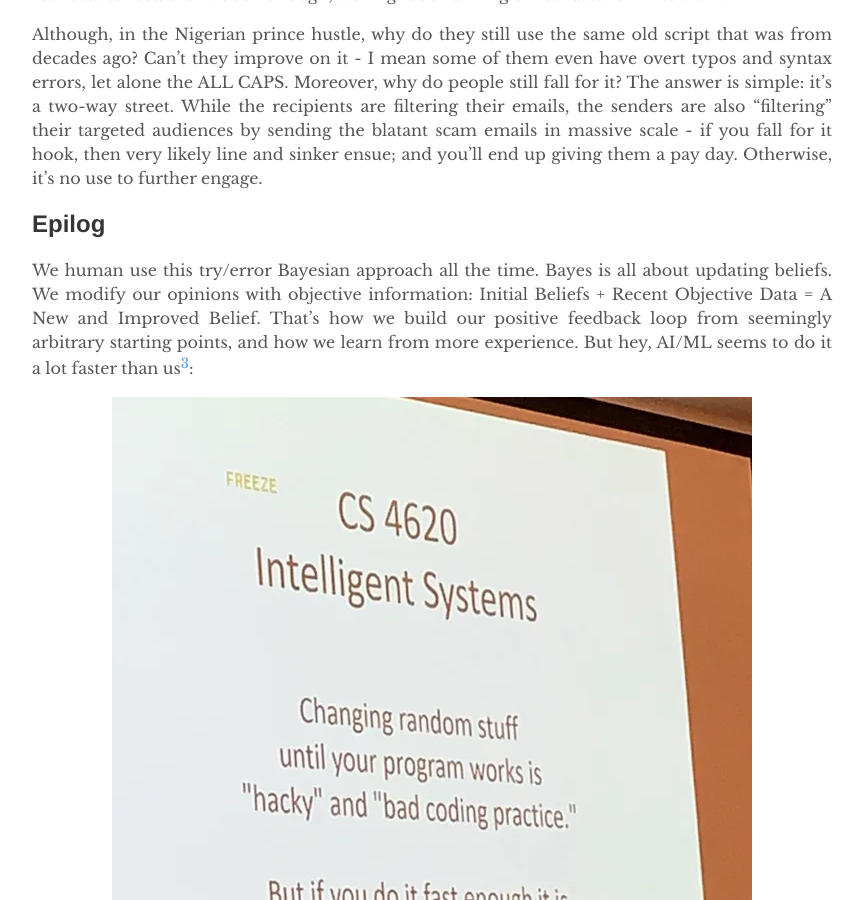
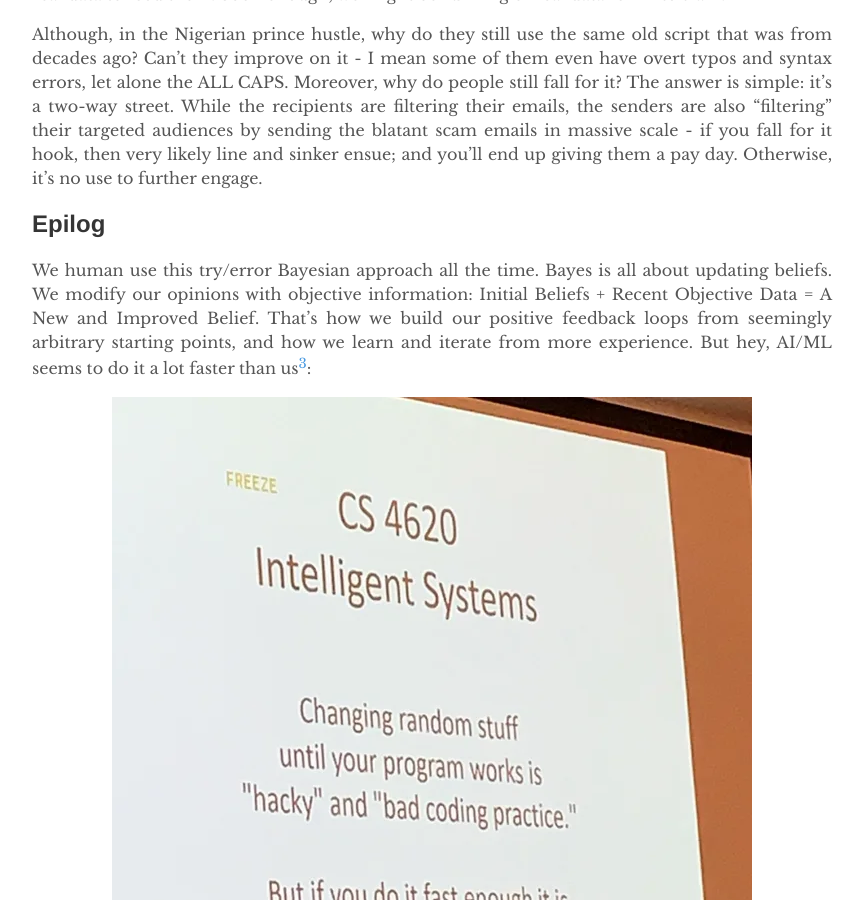
Before and after one commit to yuexiaofeng/yuexiaofeng.github.io, a Jekyll site: the page built from _posts/2023-11-12-ai-notes-bayes.md, in a window 1280 px wide and 900 px high, scrolled down 4494 px. Shown: the whole window, without its empty margins (208-1071 px from the left). Built offline with Jekyll 4.4.1, drawn with Linux system fonts in a browser that asks for light colours.

Commit message:
updated bayes post

```diff
--- a/_posts/2023-11-12-ai-notes-bayes.md
+++ b/_posts/2023-11-12-ai-notes-bayes.md
@@ -117,7 +117,7 @@ Although, in the Nigerian prince hustle, why do they still use the same old scri
 
 ## Epilog
 
-We human use this try/error Bayesian approach all the time. Bayes is all about updating beliefs. We modify our opinions with objective information: Initial Beliefs + Recent Objective Data = A New and Improved Belief. That's how we build our positive feedback loop from seemingly arbitrary starting points, and how we learn from more experience. But hey, AI/ML seems to do it a lot faster than us[^fn3]:
+We human use this try/error Bayesian approach all the time. Bayes is all about updating beliefs. We modify our opinions with objective information: Initial Beliefs + Recent Objective Data = A New and Improved Belief. That's how we build our positive feedback loops from seemingly arbitrary starting points, and how we learn and iterate from more experience. But hey, AI/ML seems to do it a lot faster than us[^fn3]:
 
 ![Fast enough](../assets/images/20231112/ml_fast_enough.png)
 
```
